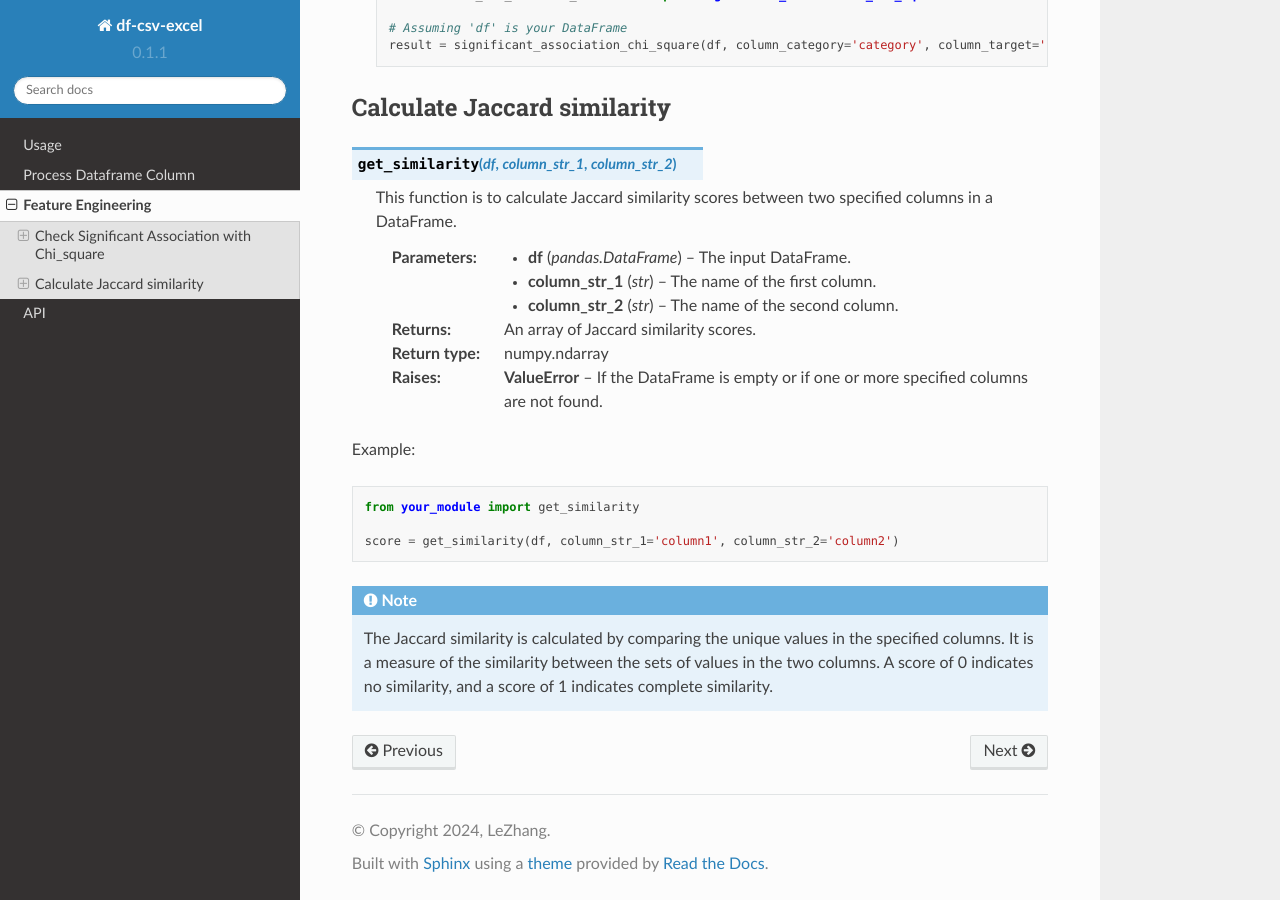
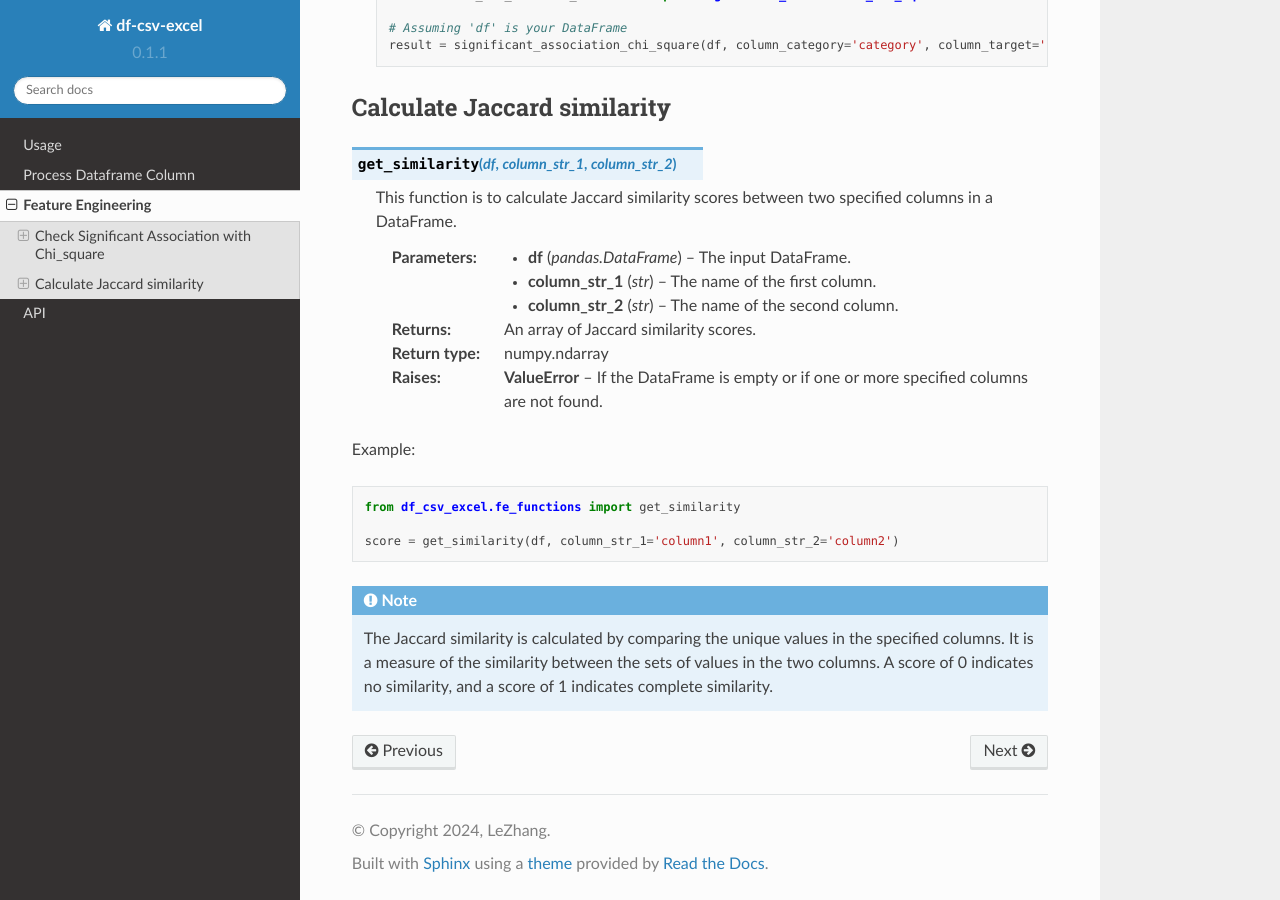
Before and after one commit to cheerzhang/read_doc_1, a Sphinx documentation site: the page built from docs/source/feature_engineer.rst, in a window 1280 px wide and 900 px high, scrolled down 754 px. Built offline with Sphinx 7.4.7 and the Read the Docs theme 2.0.0, drawn with Linux system fonts in a browser that asks for light colours.

Commit message:
Update feature_engineer.rst

```diff
--- a/docs/source/feature_engineer.rst
+++ b/docs/source/feature_engineer.rst
@@ -65,7 +65,7 @@ Example:
 
 .. code-block:: python
 
-   from your_module import get_similarity
+   from df_csv_excel.fe_functions import get_similarity
 
    score = get_similarity(df, column_str_1='column1', column_str_2='column2')
 
```
